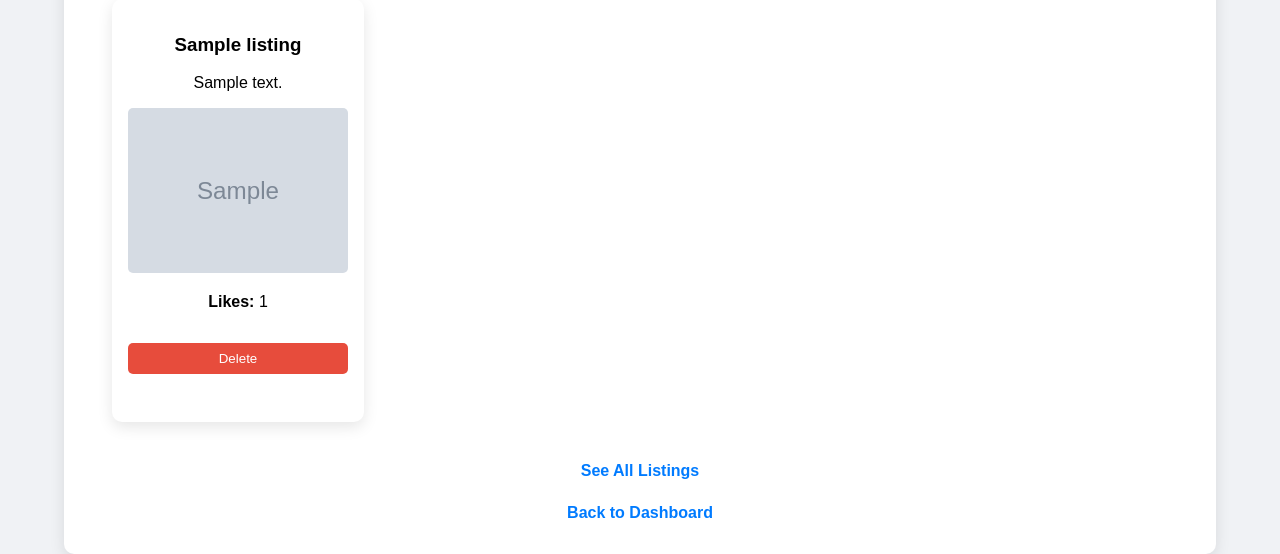
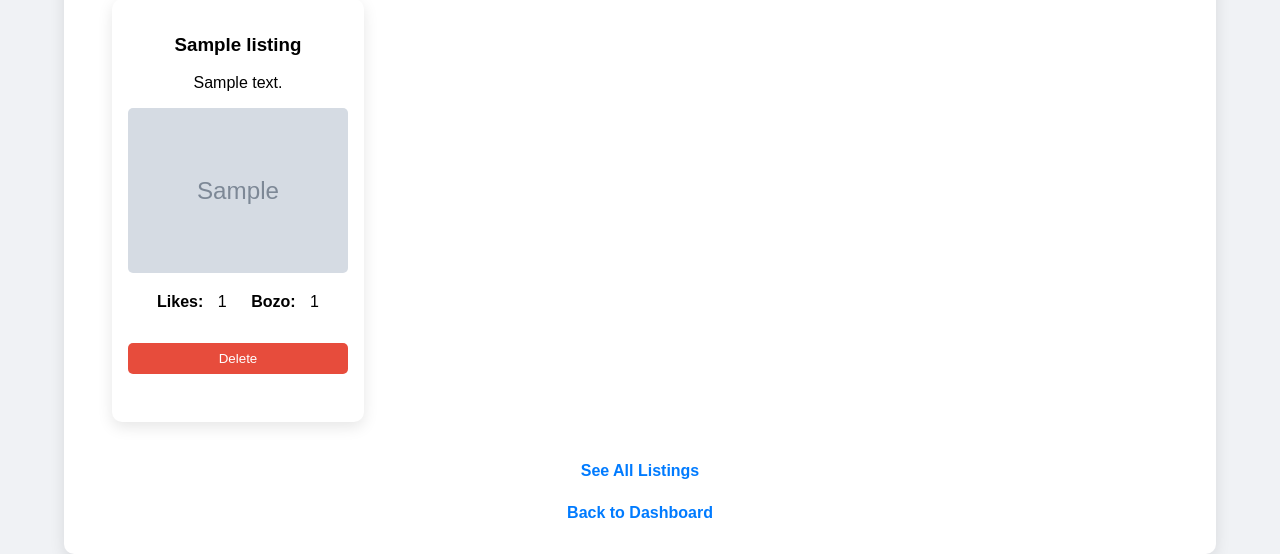
Before and after one commit to kinglalu/WildHacks2025, a Flask app: page /listings/admin in a window 1280 px wide. Shown: the part 443-997 px from the top of the page. Run offline with Flask 3, Linux system fonts and the light colour scheme; the visitor is signed in with stand-in values (Sample User, id 1); tables that the repository leaves empty hold one stand-in row (values such as "Sample post"); grey boxes marked "Sample" are stand-in pictures.

Commit message:
BOZO UPDATE

```diff
--- a/templates/listings.html
+++ b/templates/listings.html
@@ -110,7 +110,10 @@
                     <h3>{{ listing.name }}</h3>
                     <p>{{ listing.description }}</p>
                     <img src="{{ listing.image_link }}" alt="{{ listing.name }}">
-                    <p><strong>Likes:</strong> {{ listing.likes.count() }}</p>
+                    <p>
+                        <strong style="margin-right: 10px;">Likes:</strong> {{ listing.likes.count() }}
+                        <strong style="margin-left: 20px; margin-right: 10px;">Bozo:</strong> {{ listing.dislikes.count() }}
+                    </p>
                     <form action="{{ url_for('delete_listing', listing_id=listing.id) }}" method="POST">
                         <button type="submit" class="delete-btn" onclick="return confirm('Are you sure you want to delete this listing?')">Delete</button>
                     </form>
```
